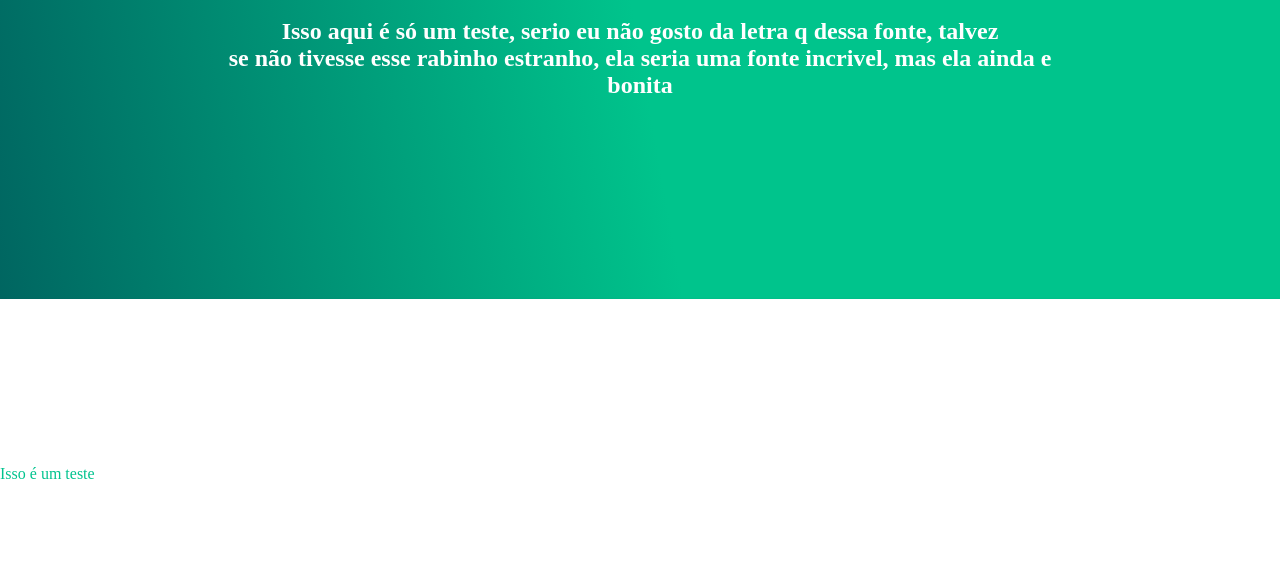
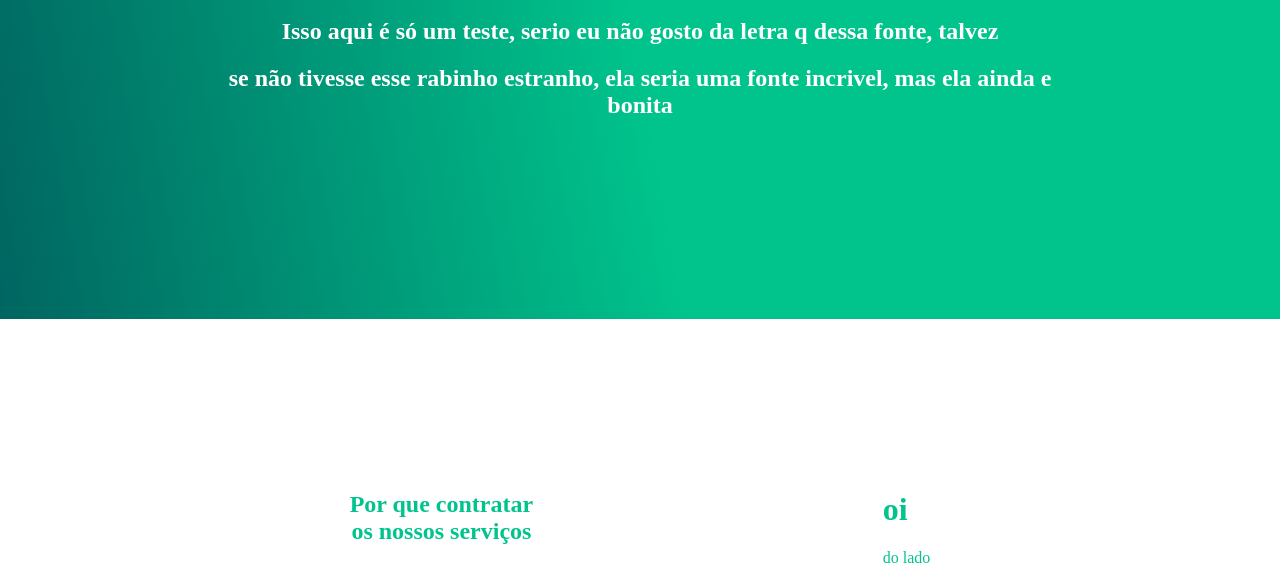
Before and after one commit to PatrickMacedoFelicio/ds-Site-HTML, a plain HTML site: page Atividade 01/index.html in a window 1280 px wide. Shown: the part 350-937 px from the top of the page. Before the commit the page ends 869 px from the top, so only its background shows below. Drawn offline with Linux system fonts and the light colour scheme.

Commit message:
update do css

```diff
--- a/Atividade 01/css/estilo.css
+++ b/Atividade 01/css/estilo.css
@@ -32,9 +32,7 @@ body
     margin: 200px;
 }
 
-.conteudo-inicio > h2{
-    margin: 0;
-}
+
 .links{
     display: flex;
     gap: 30px;
@@ -46,7 +44,7 @@ body
 }
 
 .navegacao-site{
-    text-align: center;
+    display: flex;
     background-color: white;
     width: auto;
     height: auto;
@@ -55,12 +53,22 @@ body
     padding-top: 150px;
     padding-bottom: 20px;
     box-shadow: 1px 2px 3px #02152578;
+    justify-content: space-evenly;
+    color: #00C48C;
+    align-items: center;
 }
 .texto-direita{
     color: #01C38E;
-    margin: auto;
     text-align: left;
-    justify-content: space-around;
+}
+.texto-esquerda{
+    color: #01C38E;
+    text-align: center;
+    margin: 0;
+}
+.texto-esquerda > h2{
+    margin: 0;
+
 }
 
 .conteudo-bg{
--- a/Atividade 01/index.html
+++ b/Atividade 01/index.html
@@ -24,8 +24,13 @@
         <h2>se não tivesse esse rabinho estranho, ela seria uma fonte incrivel, mas ela ainda e bonita</h2>
     </div>
     <div class="navegacao-site">
+        <div class="texto-esquerda">
+            <h2>Por que contratar</h2>
+            <h2>os nossos serviços</h2>
+        </div>
         <div class="texto-direita">
-            <p>Isso é um teste</p>
+            <h1>oi</h1>
+            <a>do lado</a>
         </div>
     </div>
 </body>
```
